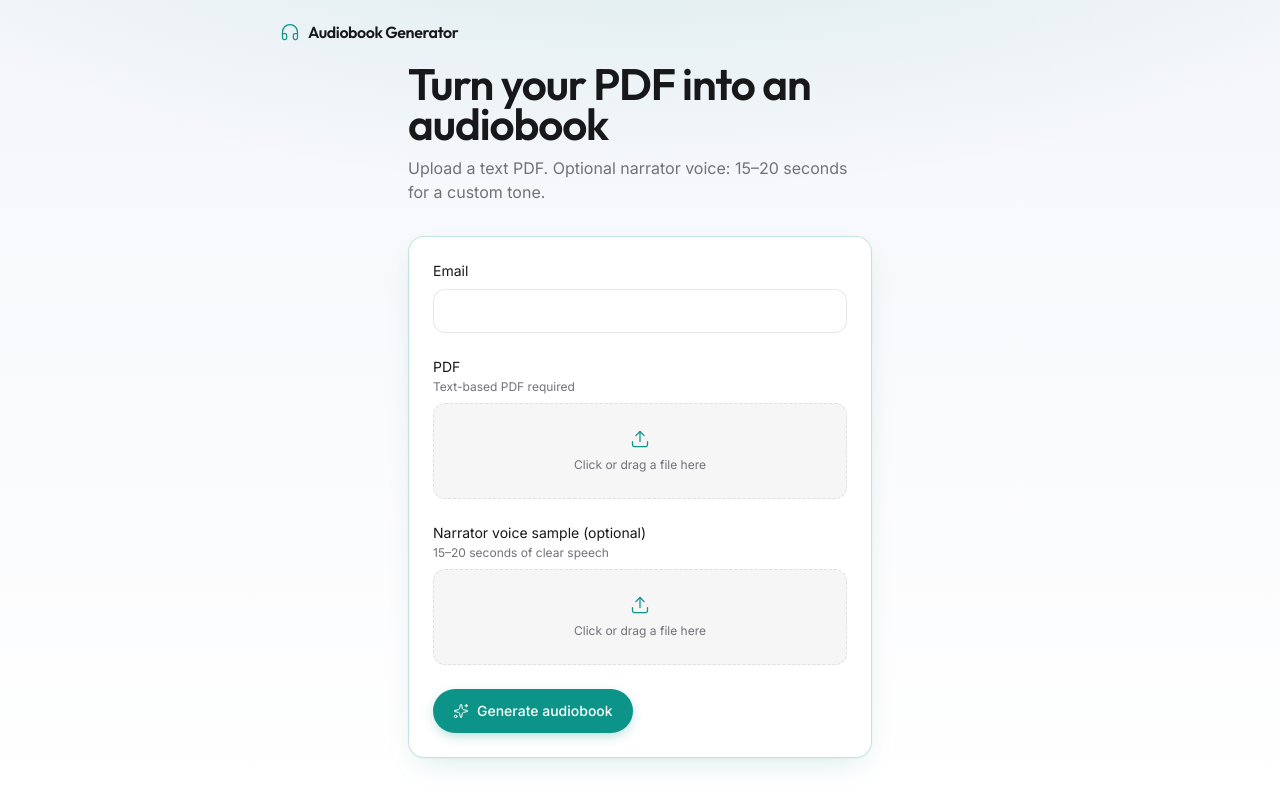
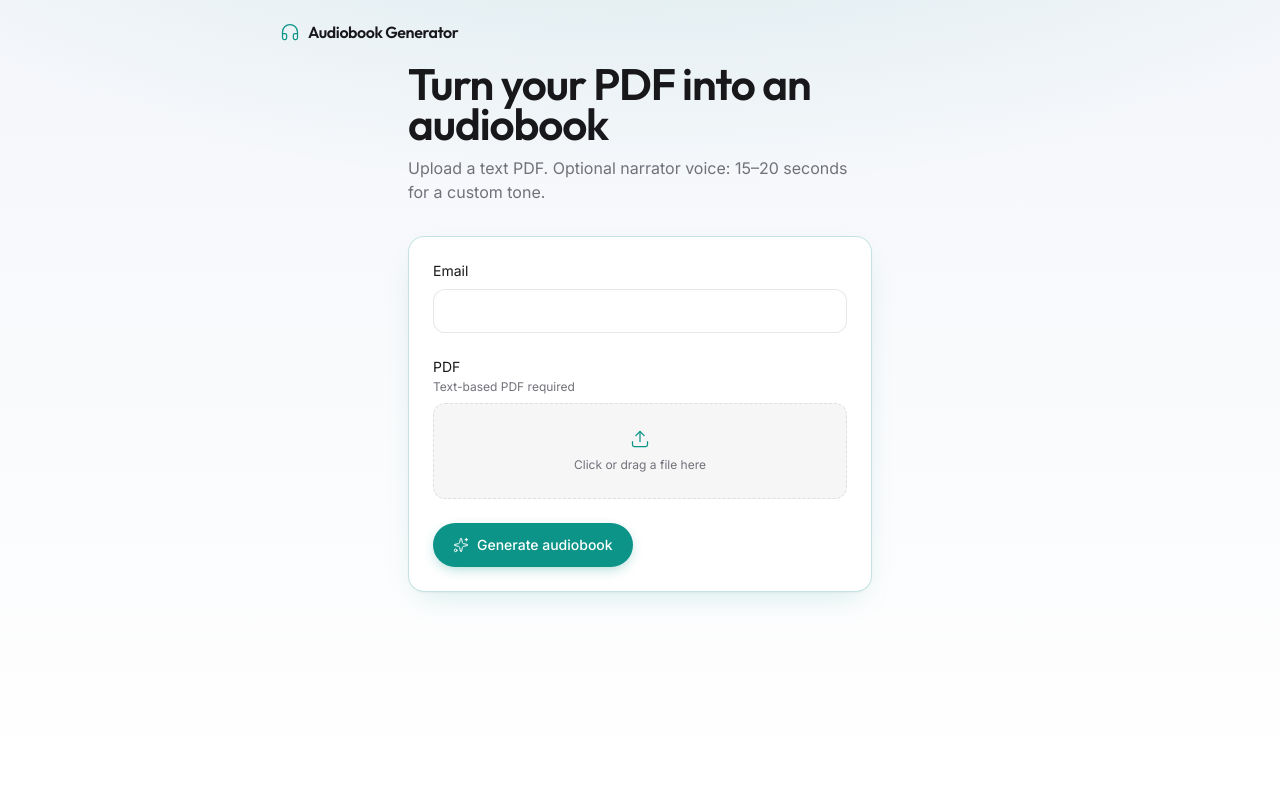
Before and after one commit to ishanjain1502/audio-book-platform, a Next.js app: page / in a window 1280 px wide. Shown: the top 798 px of the page. Built offline with nearby package versions, Linux system fonts and the light colour scheme.

Commit message:
refactor: comment out FileDropzone component for voice sample
- Temporarily disabled the FileDropzone for the optional narrator voice sample in the Home component.
- Updated the hint text to clarify requirements for the voice sample.

```diff
--- a/src/app/page.tsx
+++ b/src/app/page.tsx
@@ -71,13 +71,13 @@ export default function Home() {
             hint="Text-based PDF required"
           />
 
-          <FileDropzone
+          {/* <FileDropzone
             label="Narrator voice sample (optional)"
             accept="audio/*"
             file={voice}
             onFile={setVoice}
             hint="15–20 seconds of clear speech"
-          />
+          /> */}
 
           {error && <p className="text-sm text-semantic-error">{error}</p>}
 
```
Also changed, not shown: 2 other files (tests, documents, lock files or other folders).
